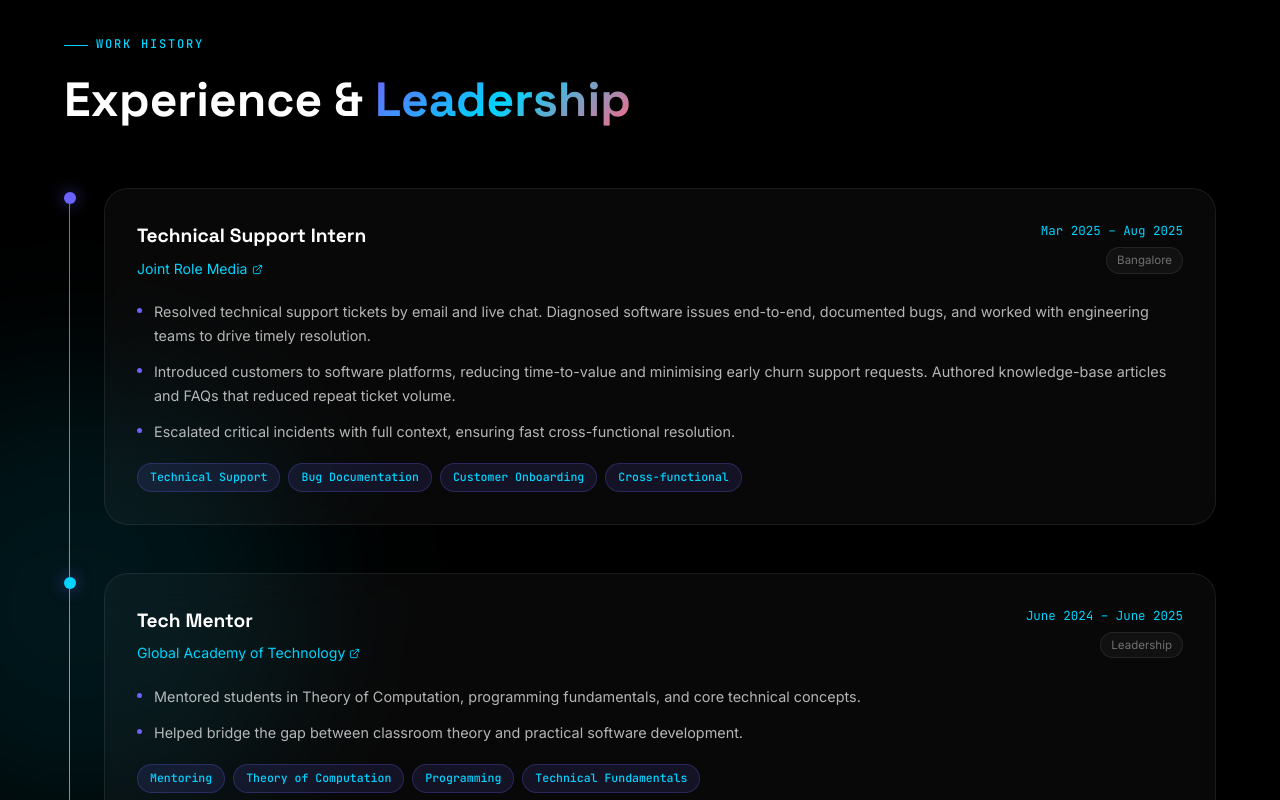
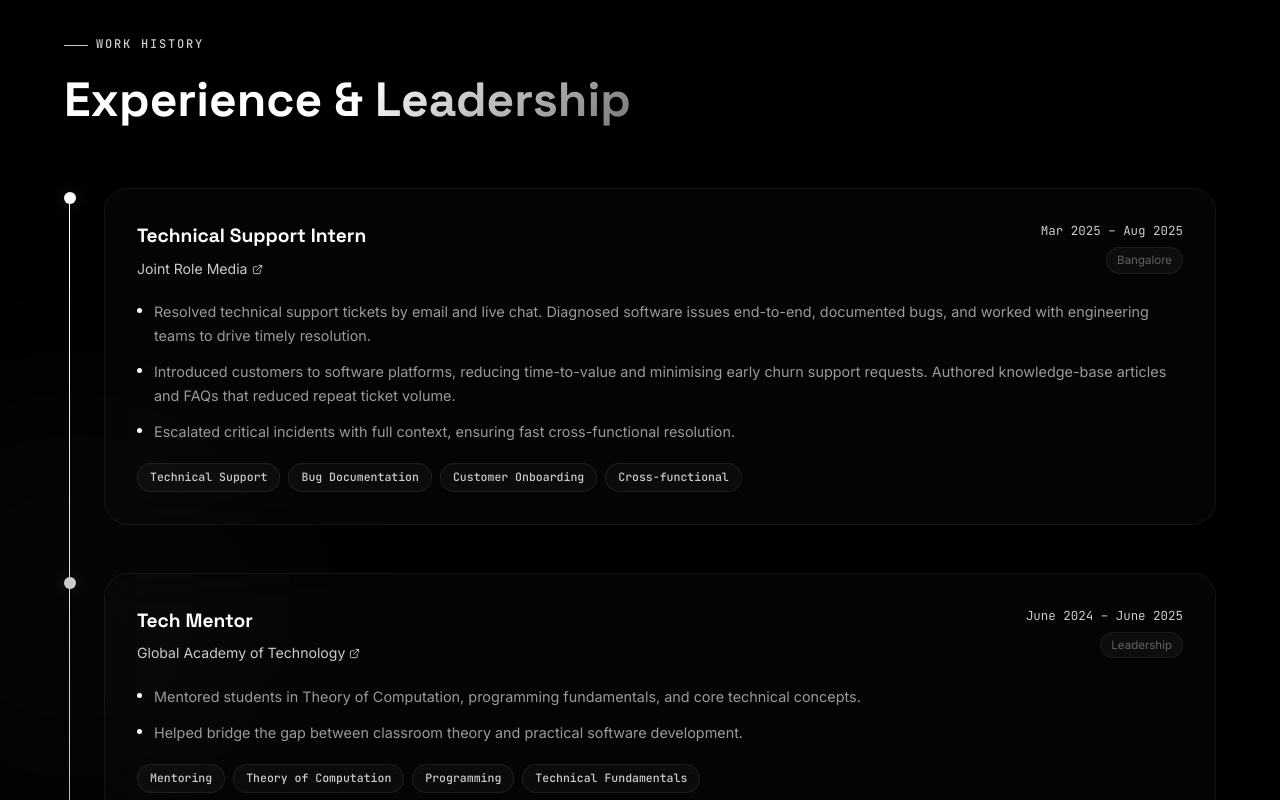
Before and after one commit to Pranav-ns/Portfolio, a Next.js app: page / in a window 1280 px wide. Shown: the part 2000-2800 px from the top of the page. Built offline with nearby package versions, Linux system fonts and the light colour scheme.

Commit message:
style: apply monochrome minimalist aesthetic to glass cards

```diff
--- a/src/app/globals.css
+++ b/src/app/globals.css
@@ -11,37 +11,37 @@
   --bg-card-hover: rgba(255, 255, 255, 0.04);
 
   /* Accent Palette */
-  --accent-primary: #6c63ff;
-  --accent-secondary: #00d4ff;
-  --accent-tertiary: #ff6584;
-  --accent-green: #00ffb3;
+  --accent-primary: #ffffff;
+  --accent-secondary: #cccccc;
+  --accent-tertiary: #999999;
+  --accent-green: #ffffff;
 
   /* Gradients */
-  --gradient-primary: linear-gradient(135deg, #6c63ff 0%, #00d4ff 100%);
-  --gradient-hero: linear-gradient(135deg, #6c63ff 0%, #3b82f6 50%, #00d4ff 100%);
-  --gradient-card: linear-gradient(135deg, rgba(108, 99, 255, 0.15) 0%, rgba(0, 212, 255, 0.05) 100%);
-  --gradient-text: linear-gradient(135deg, #6c63ff, #00d4ff, #ff6584);
-  --gradient-green: linear-gradient(135deg, #00ffb3, #00d4ff);
+  --gradient-primary: linear-gradient(135deg, #ffffff 0%, #888888 100%);
+  --gradient-hero: linear-gradient(135deg, #ffffff 0%, #aaaaaa 50%, #666666 100%);
+  --gradient-card: linear-gradient(135deg, rgba(255, 255, 255, 0.05) 0%, rgba(255, 255, 255, 0.01) 100%);
+  --gradient-text: linear-gradient(135deg, #ffffff, #bbbbbb, #777777);
+  --gradient-green: linear-gradient(135deg, #ffffff, #aaaaaa);
 
   /* Text */
   --text-primary: #ffffff;
-  --text-secondary: rgba(255, 255, 255, 0.7);
-  --text-muted: rgba(255, 255, 255, 0.4);
+  --text-secondary: rgba(255, 255, 255, 0.6);
+  --text-muted: rgba(255, 255, 255, 0.35);
 
   /* Borders */
-  --border-subtle: rgba(255, 255, 255, 0.06);
-  --border-accent: rgba(108, 99, 255, 0.3);
-  --border-glow: rgba(108, 99, 255, 0.6);
+  --border-subtle: rgba(255, 255, 255, 0.04);
+  --border-accent: rgba(255, 255, 255, 0.2);
+  --border-glow: rgba(255, 255, 255, 0.4);
 
   /* Glass */
-  --glass-bg: rgba(255, 255, 255, 0.03);
-  --glass-border: rgba(255, 255, 255, 0.08);
-  --glass-blur: blur(20px);
+  --glass-bg: rgba(255, 255, 255, 0.015);
+  --glass-border: rgba(255, 255, 255, 0.06);
+  --glass-blur: blur(24px);
 
   /* Shadows */
-  --shadow-glow: 0 0 40px rgba(108, 99, 255, 0.25);
-  --shadow-card: 0 8px 32px rgba(0, 0, 0, 0.4);
-  --shadow-glow-cyan: 0 0 40px rgba(0, 212, 255, 0.2);
+  --shadow-glow: 0 0 40px rgba(255, 255, 255, 0.05);
+  --shadow-card: 0 8px 32px rgba(0, 0, 0, 0.6);
+  --shadow-glow-cyan: 0 0 40px rgba(255, 255, 255, 0.03);
 
   /* Spacing */
   --section-padding: 100px 0;
@@ -64,7 +64,7 @@
   --radius-full: 9999px;
 
   /* Cursor match */
-  --violet-dim: #3C3489;
+  --violet-dim: #222222;
 }
 
 /* ============================================
@@ -108,7 +108,7 @@ body {
 
 /* Selection */
 ::selection {
-  background: rgba(108, 99, 255, 0.35);
+  background: rgba(255, 255, 255, 0.15);
   color: white;
 }
 
@@ -248,7 +248,7 @@ h1, h2, h3, h4, h5, h6 {
 
 .btn-primary:hover {
   transform: translateY(-2px);
-  box-shadow: 0 10px 30px rgba(108, 99, 255, 0.5);
+  box-shadow: 0 10px 30px rgba(255, 255, 255, 0.15);
 }
 
 .btn-secondary {
@@ -270,7 +270,7 @@ h1, h2, h3, h4, h5, h6 {
 
 .btn-secondary:hover {
   border-color: var(--accent-primary);
-  background: rgba(108, 99, 255, 0.1);
+  background: rgba(255, 255, 255, 0.05);
   transform: translateY(-2px);
   box-shadow: var(--shadow-glow);
 }
@@ -319,8 +319,8 @@ h1, h2, h3, h4, h5, h6 {
   display: inline-flex;
   align-items: center;
   padding: 4px 12px;
-  background: rgba(108, 99, 255, 0.12);
-  border: 1px solid rgba(108, 99, 255, 0.25);
+  background: rgba(255, 255, 255, 0.03);
+  border: 1px solid rgba(255, 255, 255, 0.08);
   border-radius: var(--radius-full);
   font-family: var(--font-mono);
   font-size: 0.72rem;
@@ -331,19 +331,19 @@ h1, h2, h3, h4, h5, h6 {
 }
 
 .tech-badge:hover {
-  background: rgba(108, 99, 255, 0.25);
-  border-color: rgba(108, 99, 255, 0.5);
+  background: rgba(255, 255, 255, 0.08);
+  border-color: rgba(255, 255, 255, 0.2);
 }
 
 .tech-badge.green {
-  background: rgba(0, 255, 179, 0.1);
-  border-color: rgba(0, 255, 179, 0.25);
+  background: rgba(255, 255, 255, 0.03);
+  border-color: rgba(255, 255, 255, 0.08);
   color: var(--accent-green);
 }
 
 .tech-badge.pink {
-  background: rgba(255, 101, 132, 0.1);
-  border-color: rgba(255, 101, 132, 0.25);
+  background: rgba(255, 255, 255, 0.03);
+  border-color: rgba(255, 255, 255, 0.08);
   color: var(--accent-tertiary);
 }
 
@@ -384,15 +384,15 @@ h1, h2, h3, h4, h5, h6 {
 }
 
 .bg-orb-purple {
-  background: rgba(108, 99, 255, 0.15);
+  background: rgba(255, 255, 255, 0.03);
 }
 
 .bg-orb-cyan {
-  background: rgba(0, 212, 255, 0.1);
+  background: rgba(255, 255, 255, 0.02);
 }
 
 .bg-orb-pink {
-  background: rgba(255, 101, 132, 0.08);
+  background: rgba(255, 255, 255, 0.02);
 }
 
 /* ============================================
@@ -414,7 +414,7 @@ h1, h2, h3, h4, h5, h6 {
   background: var(--gradient-primary);
   position: relative;
   flex-shrink: 0;
-  box-shadow: 0 0 16px rgba(108, 99, 255, 0.6);
+  box-shadow: 0 0 16px rgba(255, 255, 255, 0.15);
 }
 
 .timeline-dot::after {
@@ -422,7 +422,7 @@ h1, h2, h3, h4, h5, h6 {
   position: absolute;
   inset: -4px;
   border-radius: 50%;
-  border: 1px solid rgba(108, 99, 255, 0.3);
+  border: 1px solid rgba(255, 255, 255, 0.1);
   animation: pulse-ring 2s ease-in-out infinite;
 }
 
@@ -452,7 +452,7 @@ h1, h2, h3, h4, h5, h6 {
 .skill-pill:hover {
   border-color: var(--border-accent);
   color: var(--text-primary);
-  background: rgba(108, 99, 255, 0.1);
+  background: rgba(255, 255, 255, 0.04);
   transform: translateY(-2px);
   box-shadow: var(--shadow-glow);
 }
@@ -467,7 +467,7 @@ h1, h2, h3, h4, h5, h6 {
 }
 
 .animated-border {
-  background: linear-gradient(-45deg, #6c63ff, #00d4ff, #ff6584, #00ffb3);
+  background: linear-gradient(-45deg, #ffffff, #cccccc, #999999, #555555);
   background-size: 400% 400%;
   animation: gradient-rotate 4s ease infinite;
   padding: 1px;
@@ -499,7 +499,7 @@ h1, h2, h3, h4, h5, h6 {
 }
 
 .shimmer-text {
-  background: linear-gradient(90deg, #6c63ff, #00d4ff, #ffffff, #00d4ff, #6c63ff);
+  background: linear-gradient(90deg, #ffffff, #aaaaaa, #ffffff, #aaaaaa, #ffffff);
   background-size: 200% auto;
   -webkit-background-clip: text;
   -webkit-text-fill-color: transparent;
@@ -561,12 +561,12 @@ h1, h2, h3, h4, h5, h6 {
   align-items: center;
   gap: 8px;
   padding: 8px 16px;
-  background: rgba(0, 255, 179, 0.1);
-  border: 1px solid rgba(0, 255, 179, 0.3);
+  background: rgba(255, 255, 255, 0.05);
+  border: 1px solid rgba(255, 255, 255, 0.15);
   border-radius: var(--radius-full);
   font-size: 0.8rem;
   font-weight: 600;
-  color: var(--accent-green);
+  color: var(--text-primary);
 }
 
 .availability-badge .dot {
@@ -613,11 +613,11 @@ h1, h2, h3, h4, h5, h6 {
    GLOW EFFECTS
    ============================================ */
 .glow-text {
-  text-shadow: 0 0 30px rgba(108, 99, 255, 0.5);
+  text-shadow: 0 0 30px rgba(255, 255, 255, 0.15);
 }
 
 .glow-cyan {
-  text-shadow: 0 0 20px rgba(0, 212, 255, 0.6);
+  text-shadow: 0 0 20px rgba(255, 255, 255, 0.2);
 }
 
 /* ============================================
@@ -638,7 +638,7 @@ h1, h2, h3, h4, h5, h6 {
 
 .input-field:focus {
   border-color: var(--accent-primary);
-  box-shadow: 0 0 0 3px rgba(108, 99, 255, 0.15);
+  box-shadow: 0 0 0 3px rgba(255, 255, 255, 0.1);
 }
 
 .input-field::placeholder {
--- a/src/components/Experience.tsx
+++ b/src/components/Experience.tsx
@@ -32,7 +32,7 @@ const experiences = [
       "Helped bridge the gap between classroom theory and practical software development."
     ],
     tags: ["Mentoring", "Theory of Computation", "Programming", "Technical Fundamentals"],
-    color: "#00d4ff",
+    color: "var(--accent-secondary)",
   },
   {
     role: "Co Facilitator",
@@ -46,7 +46,7 @@ const experiences = [
       "Led and supported events and activities that enhanced international student integration and campus involvement."
     ],
     tags: ["Community Building", "Cross-Cultural", "Event Leadership", "Student Engagement"],
-    color: "#6c63ff",
+    color: "var(--accent-secondary)",
   },
 ];
 
--- a/src/components/Projects.tsx
+++ b/src/components/Projects.tsx
@@ -112,12 +112,9 @@ export default function Projects() {
               variants={fadeUp}
               initial="hidden"
               animate={inView ? "visible" : "hidden"}
-              style={{ background: project.gradient }}
               whileHover={{ y: -8 }}
               transition={{ duration: 0.3 }}
             >
-              <div className={styles.cardGlow} style={{ background: project.color }} />
-
               <div className={styles.cardHeader} style={{ justifyContent: "flex-end" }}>
                 <div className={styles.cardActions}>
                   <a href="https://github.com/Pranav-ns" target="_blank" rel="noopener noreferrer" className={styles.actionBtn} aria-label="GitHub">
@@ -130,7 +127,7 @@ export default function Projects() {
               </div>
 
               <h3 className={styles.cardTitle}>{project.title}</h3>
-              <p className={styles.cardSubtitle} style={{ color: project.color }}>{project.subtitle}</p>
+              <p className={styles.cardSubtitle} style={{ color: "var(--text-secondary)" }}>{project.subtitle}</p>
               <p className={styles.cardDesc}>{project.description}</p>
 
               <div className={styles.cardTags}>
```
